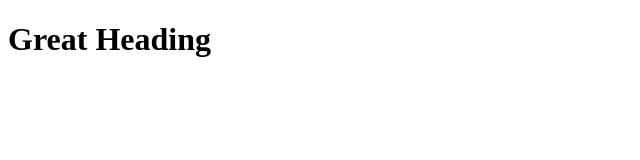
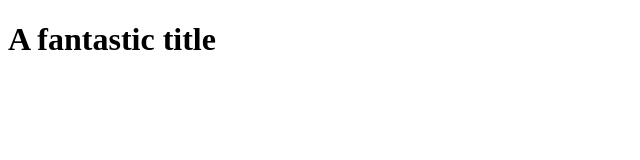
Before and after one commit to QuintK2000/OpenClassroomProject, a plain HTML site: page index.html in a window 1280 px wide. Shown: the whole page, without its empty margins (0-640 px from the left). Drawn offline with Linux system fonts and the light colour scheme.

Commit message:
h1 tag title change

```diff
--- a/index.html
+++ b/index.html
@@ -6,6 +6,6 @@
     <title>OpenClassroom</title>
 </head>
 <body>
-    <h1>Great Heading</h1>
+    <h1>A fantastic <strong>title</strong></h1>
 </body>
 </html>
```
